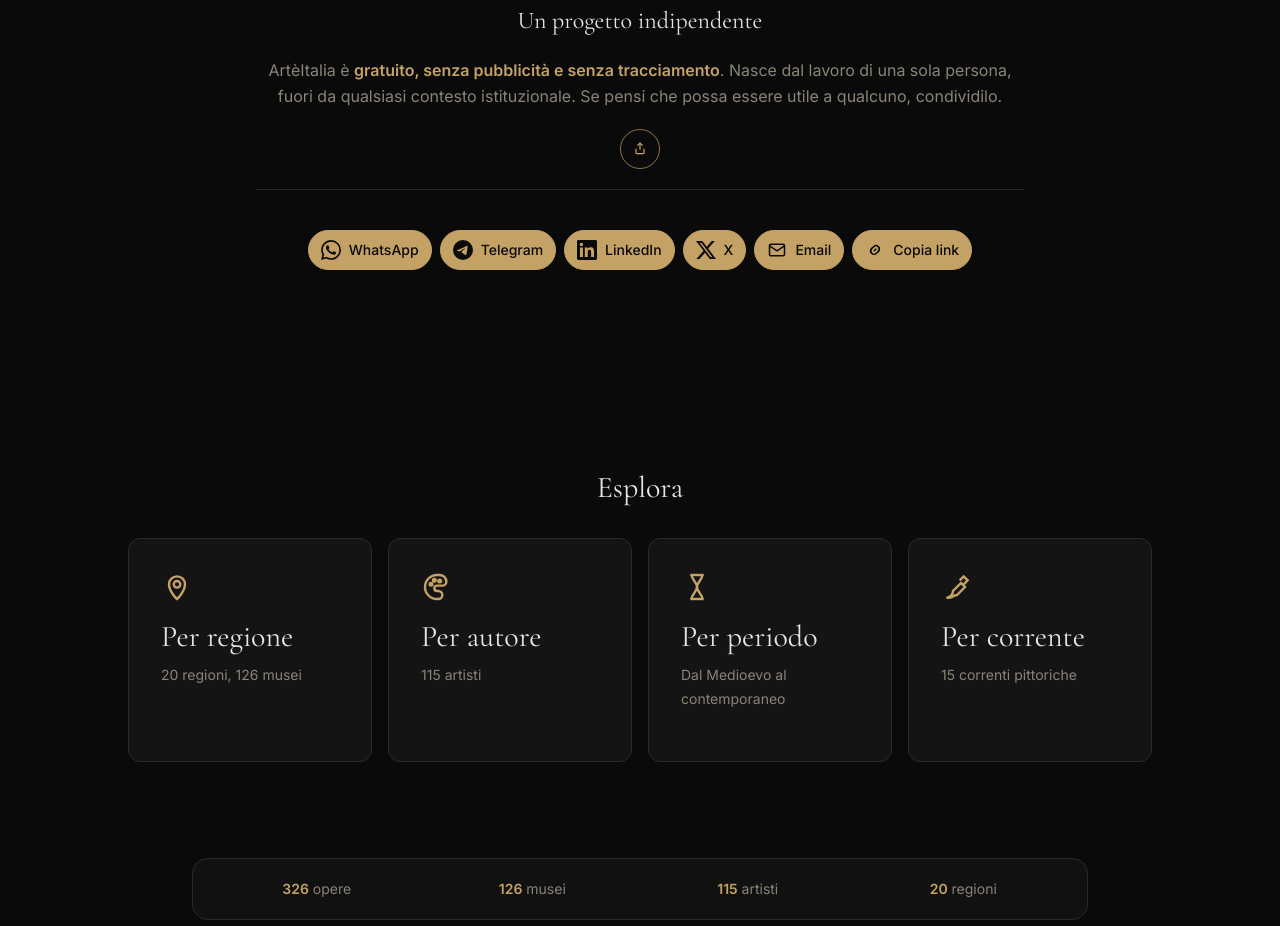
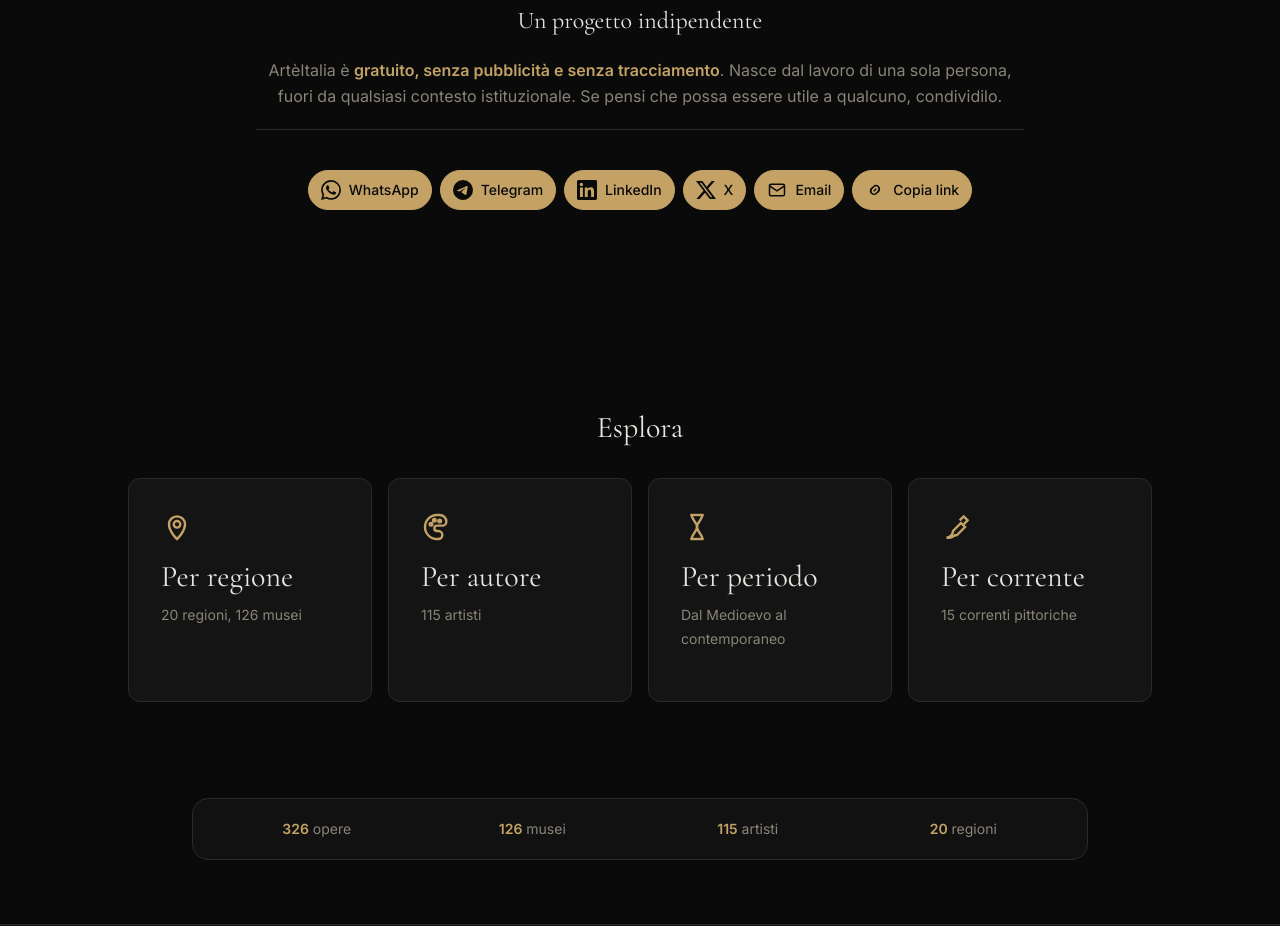
Before and after one commit to davide-colombo/arteitalia, a Next.js app: page / in a window 1280 px wide. Shown: the part 1580-2506 px from the top of the page. Built offline with nearby package versions, Linux system fonts and the light colour scheme.

Commit message:
Fix homepage share responsive visibility

```diff
--- a/src/app/page.tsx
+++ b/src/app/page.tsx
@@ -196,17 +196,19 @@
             istituzionale. Se pensi che possa essere utile a qualcuno,
             condividilo.
           </p>
-          <div className="flex justify-center">
+          <div className="flex justify-center md:hidden">
             <ShareButtonCompact
               title="ArtèItalia"
               description="Il patrimonio pittorico italiano, un'opera alla volta."
             />
           </div>
-          <ShareBarBottom
-            title="ArtèItalia"
-            description="Il patrimonio pittorico italiano, un'opera alla volta."
-            callToAction=""
-          />
+          <div className="hidden md:block">
+            <ShareBarBottom
+              title="ArtèItalia"
+              description="Il patrimonio pittorico italiano, un'opera alla volta."
+              callToAction=""
+            />
+          </div>
         </div>
       </section>
 
```
